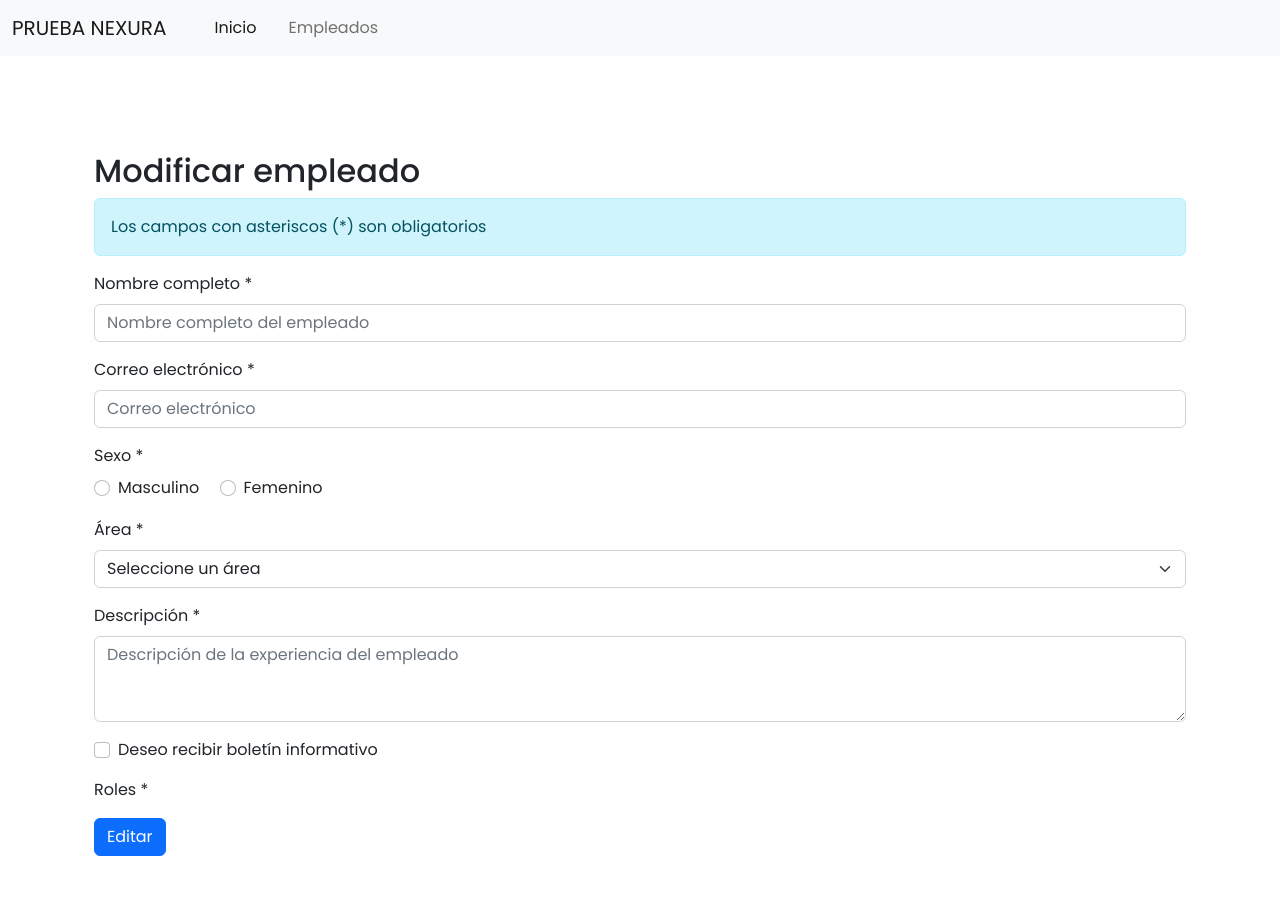
After one commit to camfiq/prueba-ingreso-nextura, a PHP site: page /app/views/empleados/edit.php in a window 1280 px wide. The commit adds this page. Run offline with PHP 8.4, Linux system fonts and the light colour scheme; the template is opened without the code that fills it, so the values that code supplies are empty.

Commit message:
Actualizacion de empleado
Se agrega la posibilidad de actualizar empleados, y de guardar y editar los roles de un empleado

```diff
--- a/app/models/empleado.php
+++ b/app/models/empleado.php
@@ -13,7 +13,7 @@ class Empleado
         $sql = "INSERT INTO empleados (nombre, email, sexo, area_id, boletin, descripcion)
                 VALUES (?, ?, ?, ?, ?, ?)";
         $stmt = $this->conexion->prepare($sql);
-        return $stmt->execute([
+        $stmt->execute([
             $data['nombre'],
             $data['email'],
             $data['sexo'],
@@ -21,6 +21,7 @@ class Empleado
             $data['boletin'],
             $data['descripcion']
         ]);
+        return $this->conexion->lastInsertId();
     }
 
     // Sin áreas
--- /dev/null
+++ b/app/views/empleados/edit.php
@@ -0,0 +1,80 @@
+<?php
+require __DIR__ . '/../layout/header.php';
+?>
+<div class="row justify-content-center align-items-center">
+    <div class="col-12 mt-5">
+        <div class="container my-5">
+            <h2>Modificar empleado</h2>
+
+            <div class="alert alert-info">
+                Los campos con asteriscos (*) son obligatorios
+            </div>
+
+            <form id="formularioEmpleado" action="/public/empleado.php?action=edit" method="POST">
+                <input type="hidden" name="id" value="<?= $empleado['id']  ?>">
+                <div class="mb-3">
+                    <label for="nombre" class="form-label">Nombre completo *</label>
+                    <input type="text" class="form-control" id="nombre" name="nombre" placeholder="Nombre completo del empleado" required value="<?= htmlspecialchars($empleado['nombre']) ?>">
+                </div>
+
+                <div class="mb-3">
+                    <label for="email" class="form-label">Correo electrónico *</label>
+                    <input type="email" class="form-control" id="email" name="email" placeholder="Correo electrónico" required value="<?= htmlspecialchars($empleado['email']) ?>">
+                </div>
+
+                <div class="mb-3">
+                    <label class="form-label d-block">Sexo *</label>
+                    <div class="form-check form-check-inline">
+                        <input class="form-check-input" type="radio" name="sexo" id="masculino" value="M" required <?= ($empleado['sexo'] == 'M') ? 'checked' : '' ?>>
+                        <label class="form-check-label" for="masculino">Masculino</label>
+                    </div>
+                    <div class="form-check form-check-inline">
+                        <input class="form-check-input" type="radio" name="sexo" id="femenino" value="F" required <?= ($empleado['sexo'] == 'F') ? 'checked' : '' ?>>
+                        <label class="form-check-label" for="femenino">Femenino</label>
+                    </div>
+                </div>
+
+                <div class="mb-3">
+                    <label for="area" class="form-label">Área *</label>
+                    <select class="form-select" id="area" name="area_id" required>
+                        <option value="">Seleccione un área</option>
+                        <?php foreach ($areas as $area) { ?>
+                            <option value="<?= $area['id'] ?>" <?= ($empleado['area_id'] == $area['id']) ? 'selected' : '' ?>>
+                                <?= $area['nombre'] ?>
+                            </option>
+                        <?php }; ?>
+                    </select>
+                </div>
+
+                <div class="mb-3">
+                    <label for="descripcion" class="form-label">Descripción *</label>
+                    <textarea class="form-control" id="descripcion" name="descripcion" rows="3" placeholder="Descripción de la experiencia del empleado" required><?= htmlspecialchars($empleado['descripcion']) ?></textarea>
+                </div>
+
+                <div class="mb-3 form-check">
+                    <input type="checkbox" class="form-check-input" id="boletin" name="boletin" value="1" <?= (!empty($empleado['boletin'])) ? 'checked' : '' ?>>
+                    <label class="form-check-label" for="boletin">Deseo recibir boletín informativo</label>
+                </div>
+
+                <div class="mb-3">
+                    <label class="form-label d-block">Roles *</label>
+                    <?php foreach ($roles as $rol) { ?>
+                        <div class="form-check">
+                            <input class="form-check-input" type="checkbox" id="rol<?= $rol['id'] ?>" name="roles[]" value="<?= $rol['id'] ?>"
+                                <?php if (!empty($empleado['roles']) && in_array($rol['id'], $empleado['roles'])) echo 'checked'; ?>>
+                            <label class="form-check-label" for="rol<?= $rol['id'] ?>"><?= $rol['nombre'] ?></label>
+                        </div>
+                    <?php } ?>
+                </div>
+
+                <!-- Botón Guardar -->
+                <button type="submit" id="btnGuardar" class="btn btn-primary">Editar </button>
+            </form>
+        </div>
+    </div>
+</div>
+
+<script src="/public/js/modules/empleados/edit.js"></script>
+<?php
+require __DIR__ . '/../layout/footer.php';
+?>
--- /dev/null
+++ b/public/js/modules/empleados/edit.js
@@ -0,0 +1,111 @@
+const urlCreateEmpleado = "/public/empleado.php?action=";
+
+const validarFormulario = () => {
+    let valido = true;
+    let mensajes = [];
+
+
+    const nombre = document.getElementById("nombre").value.trim();
+    if (nombre === "" || !/^[a-zA-ZÁÉÍÓÚáéíóúñÑ\s]+$/.test(nombre)) {
+        valido = false;
+        mensajes.push("El nombre es obligatorio y solo puede contener letras.");
+    }
+
+    const email = document.getElementById("email").value.trim();
+    const regexEmail = /^[^\s@]+@[^\s@]+\.[^\s@]+$/;
+    if (email === "" || !regexEmail.test(email)) {
+        valido = false;
+        mensajes.push("Debe ingresar un correo válido.");
+    }
+
+    // Validar sexo
+    const sexo = document.querySelector('input[name="sexo"]:checked');
+    if (!sexo) {
+        valido = false;
+        mensajes.push("Debe seleccionar un sexo.");
+    }
+
+    // Validar área
+    const area = document.getElementById("area").value;
+    if (area === "") {
+        valido = false;
+        mensajes.push("Debe seleccionar un área.");
+    }
+
+    const descripcion = document.getElementById("descripcion").value.trim();
+    if (descripcion === "") {
+        valido = false;
+        mensajes.push("La descripción es obligatoria.");
+    }
+
+    const roles = document.querySelectorAll('input[name="roles[]"]:checked');
+    if (roles.length === 0) {
+        valido = false;
+        mensajes.push("Debe seleccionar al menos un rol.");
+    }
+
+    return {
+        valido, mensajes
+    }
+
+}
+
+const enviarFormulario = async (form) => {
+    const formData = new FormData(form);
+    const params = new URLSearchParams();
+
+    for (const [key, value] of formData.entries()) {
+        params.append(key, value);
+    }
+
+    const respuesta = await fetch(`${urlCreateEmpleado}update`, {
+        method: 'POST',
+        headers: {
+            'Content-Type': 'application/x-www-form-urlencoded'
+        },
+        body: params.toString()
+    });
+
+    const json = await respuesta.json();
+
+    if (!json.resultado) {
+        mostrarToast(json.error, 'error');
+        document.getElementById("btnGuardar").disabled = false;
+
+    } else {
+        mostrarToast('Empleado modificado exitosamente, serás redireccionado en 3 segundos', 'success');
+        setTimeout(() => {
+            location.href = "/public/empleado.php";
+        }, 3000);
+    }
+}
+
+
+document.addEventListener("DOMContentLoaded", function () {
+    const form = document.getElementById("formularioEmpleado");
+
+    form.addEventListener("submit", function (e) {
+
+        e.preventDefault();
+        document.getElementById("btnGuardar").disabled = true;
+
+        const validacion = validarFormulario();
+
+        if (!validacion.valido) {
+            mostrarToast(validacion.mensajes.join("<br>"), 'error');
+            document.getElementById("btnGuardar").disabled = false;
+            return;
+        } else {
+            enviarFormulario(form);
+
+        }
+
+
+
+
+
+
+    });
+
+
+});
```
Also changed, not shown: app/controllers/EmpleadoController.php (+70 -5 lines), app/models/empleadoRol.php (+13 -0 lines), public/empleado.php (+2 -5 lines).
